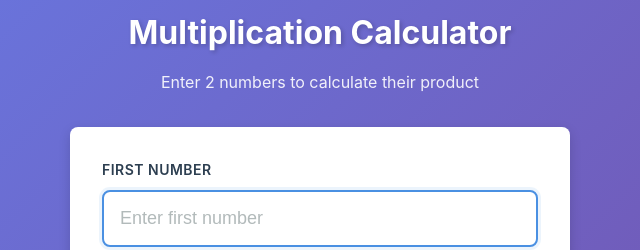
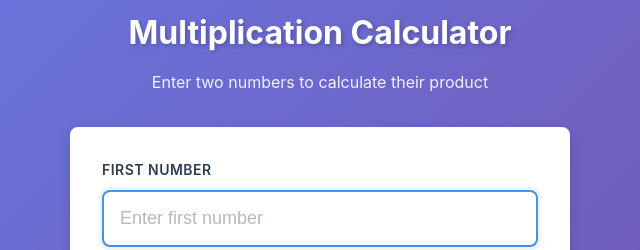
Before and after one commit to KSidharth/demo_sdlc_push, a plain HTML site: page index.html in a window 1280 px wide. Shown: the part 136-386 px from the top of the page, 320-960 px from the left. Drawn offline with Linux system fonts and the light colour scheme.

Commit message:
Update from SDLCForge — 4/14/2026, 4:53:34 PM

```diff
--- a/index.html
+++ b/index.html
@@ -11,7 +11,7 @@
     <div class="container">
         <header>
             <h1>Multiplication Calculator</h1>
-            <p class="subtitle">Enter 2 numbers to calculate their product</p>
+            <p class="subtitle">Enter two numbers to calculate their product</p>
         </header>
 
         <main class="calculator-card">
```
